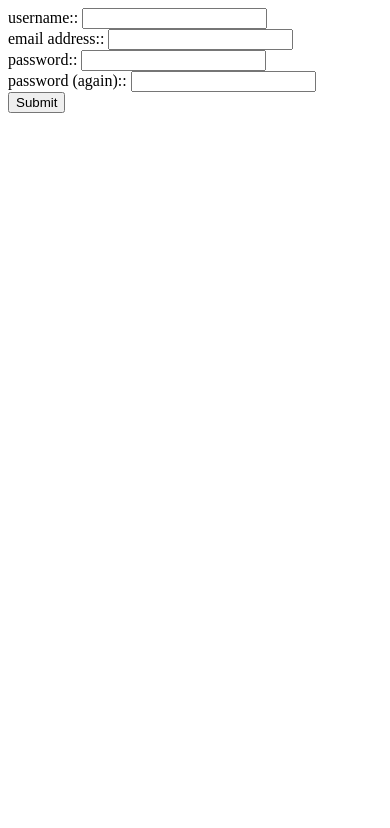
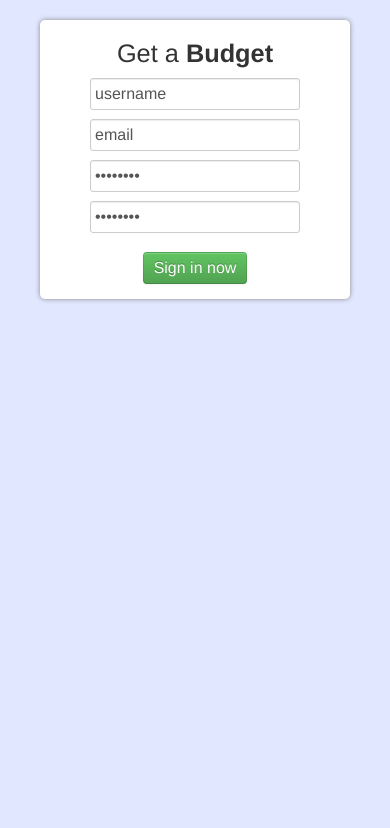
Before and after one commit to eloyz/budget, a Django app: page /accounts/register/ in a window 390 px wide. Shown: the top 828 px of the page. Run offline with Django 3.2, Linux system fonts and the light colour scheme; parts of the project's set-up code (start-up, migrations or seed data) failed here and were passed over; some libraries are stand-ins or nearby versions.

Commit message:
Consolidating mobile styles and adding style to the registration form.

```diff
--- /dev/null
+++ b/media/styles/mobile.css
@@ -0,0 +1,74 @@
+
+
+
+body {
+	background-color: #E1E7FF;
+}
+
+.signed-out {
+	font-size: 10pt;
+	margin: 20px 20px 0 20px;
+	text-align: center;
+}
+
+.auth-wrap {
+	background-color: white;
+	padding: 15px 15px 15px;
+	margin: 20px 20px 15px;
+
+	-webkit-border-radius: 5px;
+	-moz-border-radius: 5px;
+	border-radius: 5px;
+
+	-moz-box-shadow: 0 0 5px #888;
+	-webkit-box-shadow: 0 0 5px#888;
+	box-shadow: 0 0 5px #888;
+}
+
+.auth-wrap h1 {
+	font-family: "HelveticaNeue-Light:", "Helvetica Neue Light", "Helvetica Neue", Helvetica, Arial, "Lucida Grande", sans-serif;
+	font-weight: 300;
+	font-size: 19pt;
+	width: 200px;
+	text-align: center;
+	margin: 0 auto 7px;
+}
+
+.auth-wrap form {
+	text-align: center;
+	margin: 0;
+}
+
+.auth-wrap input[type="text"],
+.auth-wrap input[type="password"],
+.auth-wrap input[type="email"] {
+	font-size: 16px;
+	height: 2em;
+}
+
+.auth-wrap input[type="submit"] {
+	margin-top: 10px;
+	font-size: 16px;
+	height: 2em;
+}
+
+.auth-wrap.register input{
+
+}
+
+.resend-password {
+	font-family: "HelveticaNeue-Light:", "Helvetica Neue Light", "Helvetica Neue", Helvetica, Arial, "Lucida Grande", sans-serif;
+	font-weight: 300;
+	text-align: center;
+}
+
+.resend-password a,
+.sign-up a {
+	padding: 10px 0;
+}
+
+.sign-up {
+	font-family: "HelveticaNeue-Light:", "Helvetica Neue Light", "Helvetica Neue", Helvetica, Arial, "Lucida Grande", sans-serif;
+	font-weight: 300;
+	text-align: center;
+}
--- a/templates/registration/registration_form.html
+++ b/templates/registration/registration_form.html
@@ -1,20 +1,41 @@
 {% extends "base_template.html" %}
 {% load i18n %}
 
+{% block extra-head %}
+<link rel="stylesheet" href="{{ MEDIA_URL }}styles/bootstrap.css" type="text/css">
+<link rel="stylesheet" href="{{ MEDIA_URL }}styles/bootstrap-responsive.css" type="text/css">
+<link rel="stylesheet" href="{{ MEDIA_URL }}styles/calendar.css" type="text/css">
+<link rel="stylesheet" href="{{ MEDIA_URL }}styles/mobile.css" media="only screen and (max-width:480px)"/>
+<meta name="viewport" content="user-scalable=no, initial-scale=1.0, maximum-scale=1.0, width=device-width">
+{% endblock %}
+
+{% block title %}Sign up for Budget{% endblock%}
+
 {% block body %}
-<div id="leftcolumn_text">
+<div class="auth-wrap register">
+	<h1>Get a <strong>Budget</strong></h1>
 	<form method="post" action=".">
+
 		{{ form.username.errors }}
 		{% csrf_token %}
-		<div>{{ form.username.label_tag }}:
-		{{ form.username }}</div>
-		<div>{{ form.email.label_tag }}:
-		{{ form.email }}</div>
-		<div> {{ form.password1.label_tag }}:
-		{{ form.password1 }}</div>
-		<div> {{ form.password2.label_tag }}:
-		{{ form.password2 }}</div>
-		<input type="submit" value="{% trans 'Submit' %}" />
+
+		<input type="text" name="username" title="username"
+			autocorrect="off" autocomplete="off" autocapitalize="off" />
+		<input type="email" name="email" title="email" maxlength="75"/>
+		<input type="password" name="password1" title="password">
+		<input type="password" name="password2" title="password">
+		<div class="hug"><input class="btn btn-success" type="submit" value="{% trans 'Sign in now' %}"></div>
 	</form>
 </div>
+
+<script src="https://ajax.googleapis.com/ajax/libs/jquery/1.7.2/jquery.min.js"></script>
+<script src="{{ MEDIA_URL }}js/jquery.hint.js"></script>
+<script src="{{ MEDIA_URL }}js/bootstrap.min.js"></script>
+
+<script>
+	$(document).ready(function(){
+		$('.auth-wrap input[title!=""]').hint();
+	});
+</script>
+
 {% endblock %}
```
Also changed, not shown: media/styles/calendar.css (+0 -82 lines), templates/registration/login.html (+4 -13 lines), templates/registration/password_reset_form.html (+6 -13 lines).
